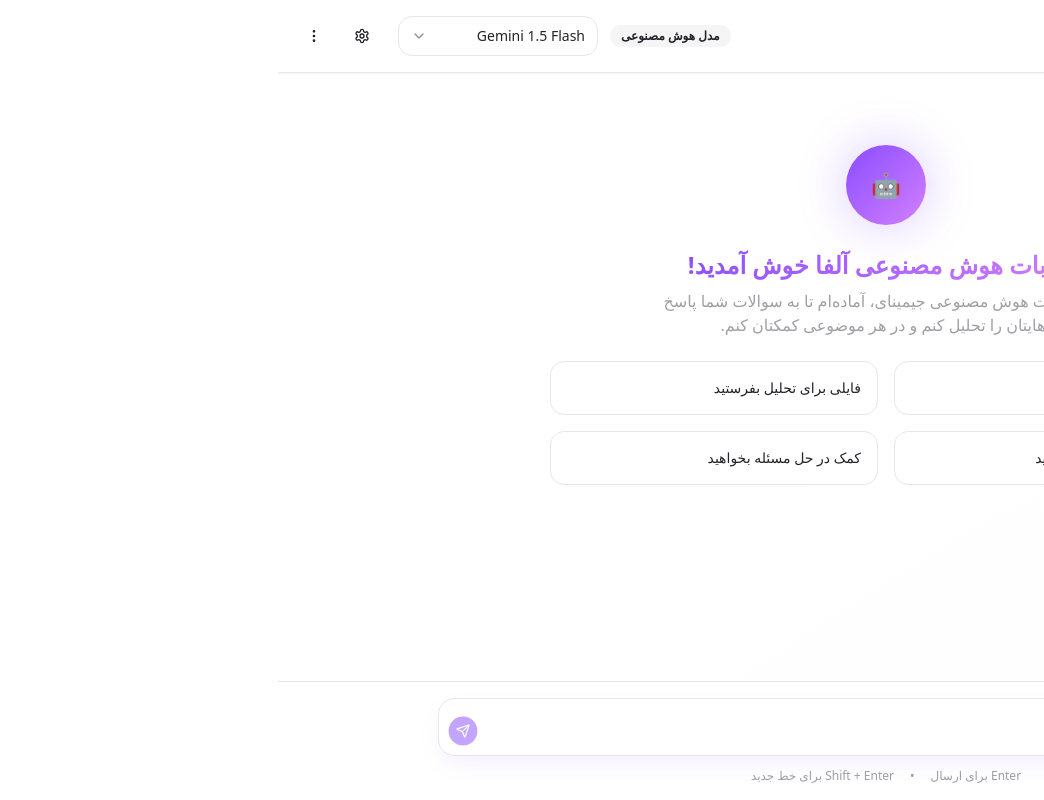
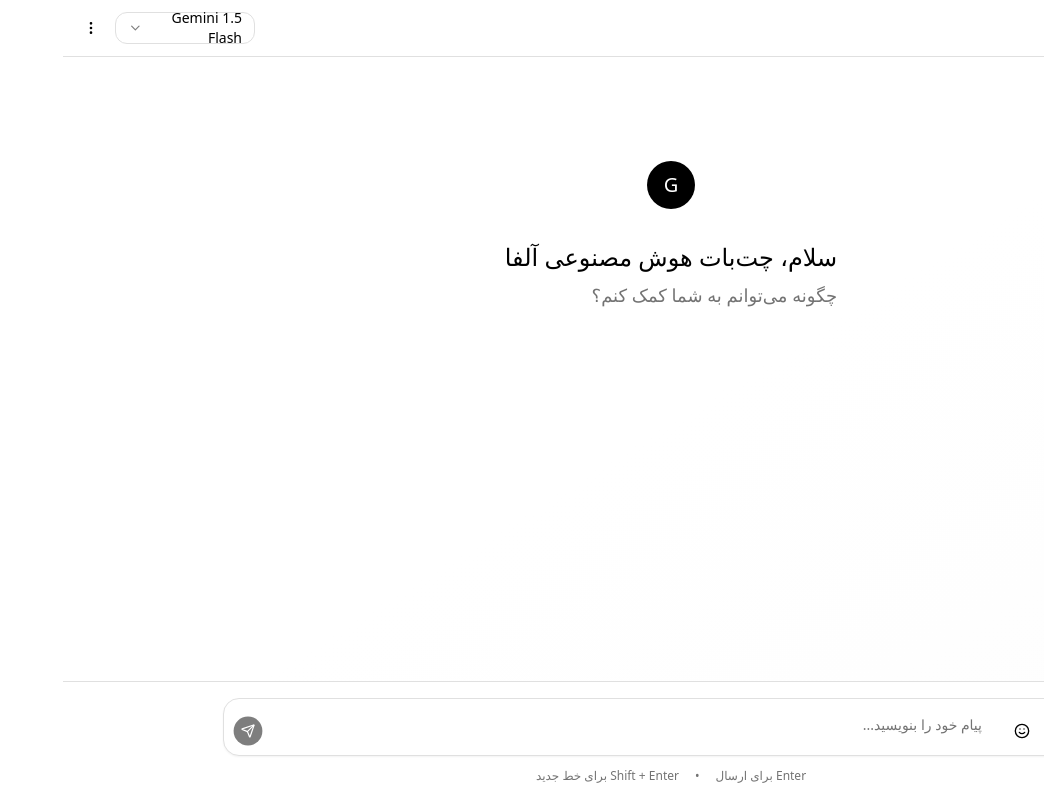
Before and after one commit to Hamed744/jazzy-animated-chatbot, a React (Vite) app: page / in a window 1280 px wide. Shown: the whole page, without its empty margins (236-1280 px from the left). Built offline with nearby package versions, Linux system fonts and the light colour scheme.

Commit message:
Refactor: Update UI for Gemini and Persian
Update the UI to match the provided design, ensuring it supports Gemini models and Persian language.

```diff
--- a/src/components/ChatInterface.tsx
+++ b/src/components/ChatInterface.tsx
@@ -246,7 +246,7 @@ export default function ChatInterface() {
         {/* Main Chat Area */}
         <div className="flex-1 flex flex-col min-w-0">
         {/* Header */}
-        <div className="flex items-center justify-between p-4 border-b border-border bg-card shadow-sm">
+        <div className="flex items-center justify-between p-3 border-b border-border bg-background">
           <div className="flex items-center gap-3">
             <Button
               variant="ghost"
@@ -257,31 +257,21 @@ export default function ChatInterface() {
               <Menu className="h-5 w-5" />
             </Button>
 
-            <div>
-              <h1 className="text-lg font-semibold gradient-text">
-                چت‌بات هوش مصنوعی آلفا
+            <div className="text-center flex-1">
+              <h1 className="text-lg font-semibold text-foreground">
+                گفتگوی جدید
               </h1>
-              {isTyping && (
-                <p className="text-xs text-muted-foreground animate-pulse">
-                  در حال تایپ کردن...
-                </p>
-              )}
             </div>
           </div>
 
-          <div className="flex items-center gap-4">
+          <div className="flex items-center gap-2">
             <ModelSelector
               selectedModel={selectedModel}
               onModelChange={setSelectedModel}
             />
-            <div className="flex items-center gap-2">
-              <Button variant="ghost" size="icon">
-                <Settings className="h-5 w-5" />
-              </Button>
-              <Button variant="ghost" size="icon">
-                <MoreVertical className="h-5 w-5" />
-              </Button>
-            </div>
+            <Button variant="ghost" size="icon" className="w-8 h-8">
+              <MoreVertical className="h-4 w-4" />
+            </Button>
           </div>
         </div>
 
@@ -289,35 +279,17 @@ export default function ChatInterface() {
         <ScrollArea className="flex-1 px-4">
           <div className="max-w-4xl mx-auto py-6 space-y-6">
             {messages.length === 0 ? (
-              <div className="flex flex-col items-center justify-center h-full text-center space-y-6 py-12">
-                <div className="w-20 h-20 rounded-full bg-gradient-primary flex items-center justify-center shadow-glow">
-                  <span className="text-2xl text-primary-foreground">🤖</span>
+              <div className="flex flex-col items-center justify-center h-full text-center space-y-8 py-20">
+                <div className="w-12 h-12 rounded-full bg-foreground flex items-center justify-center">
+                  <span className="text-xl text-background">G</span>
                 </div>
                 <div>
-                  <h2 className="text-2xl font-bold gradient-text mb-2">
-                    به چت‌بات هوش مصنوعی آلفا خوش آمدید!
+                  <h2 className="text-2xl text-foreground mb-2">
+                    سلام، چت‌بات هوش مصنوعی آلفا
                   </h2>
-                  <p className="text-muted-foreground max-w-md mx-auto">
-                    من با قدرت هوش مصنوعی جیمینای، آماده‌ام تا به سوالات شما پاسخ دهم، فایل‌هایتان را تحلیل کنم و در هر موضوعی کمکتان کنم.
+                  <p className="text-muted-foreground text-lg">
+                    چگونه می‌توانم به شما کمک کنم؟
                   </p>
-                </div>
-
-                <div className="grid grid-cols-1 md:grid-cols-2 gap-4 w-full max-w-2xl">
-                  {[
-                    "سوال کلی بپرسید",
-                    "فایلی برای تحلیل بفرستید",
-                    "درباره یک موضوع صحبت کنید",
-                    "کمک در حل مسئله بخواهید"
-                  ].map((suggestion, index) => (
-                    <Button
-                      key={index}
-                      variant="outline"
-                      className="p-4 h-auto text-right justify-start hover:shadow-card transition-all duration-200"
-                      onClick={() => sendMessage(suggestion)}
-                    >
-                      {suggestion}
-                    </Button>
-                  ))}
                 </div>
               </div>
             ) : (
--- a/src/components/ChatSidebar.tsx
+++ b/src/components/ChatSidebar.tsx
@@ -67,33 +67,33 @@ export default function ChatSidebar({
       {/* Sidebar */}
       <div
         className={cn(
-          "fixed right-0 top-0 h-full w-80 bg-card border-l border-border z-50 transform transition-transform duration-300 ease-in-out md:relative md:transform-none",
+          "fixed right-0 top-0 h-full w-64 bg-background border-l border-border z-50 transform transition-transform duration-300 ease-in-out md:relative md:transform-none",
           isOpen ? "translate-x-0" : "translate-x-full md:translate-x-0",
           !isOpen && "md:w-16"
         )}
       >
         {/* Header */}
-        <div className="flex items-center justify-between p-4 border-b border-border">
+        <div className="flex items-center justify-between p-3 border-b border-border">
           {isOpen && (
-            <h2 className="text-lg font-semibold gradient-text">گفتگوها</h2>
+            <h2 className="text-lg font-semibold text-foreground">گفتگوها</h2>
           )}
           <Button
             variant="ghost"
             size="icon"
             onClick={onToggle}
-            className="hover:bg-primary/10"
+            className="hover:bg-accent"
           >
             {isOpen ? <X className="h-5 w-5" /> : <Menu className="h-5 w-5" />}
           </Button>
         </div>
 
         {/* New Chat Button */}
-        <div className="p-4">
+        <div className="p-3">
           <Button
             onClick={onNewChat}
             className={cn(
-              "bg-gradient-primary hover:shadow-glow transition-all duration-300",
-              isOpen ? "w-full" : "w-8 h-8 p-0"
+              "bg-foreground text-background hover:bg-foreground/90 transition-all duration-200 rounded-lg",
+              isOpen ? "w-full h-10" : "w-8 h-8 p-0"
             )}
           >
             <Plus className="h-4 w-4" />
@@ -108,10 +108,10 @@ export default function ChatSidebar({
               <div
                 key={chat.id}
                 className={cn(
-                  "group relative p-3 rounded-lg cursor-pointer transition-all duration-200 animate-slide-in-up",
+                  "group relative p-3 rounded-lg cursor-pointer transition-all duration-200",
                   currentChatId === chat.id
-                    ? "bg-primary/10 border border-primary/20"
-                    : "hover:bg-muted/50",
+                    ? "bg-accent"
+                    : "hover:bg-accent/50",
                   !isOpen && "w-12 h-12 p-2 mx-auto"
                 )}
                 onClick={() => onSelectChat(chat.id)}
--- a/src/components/ModelSelector.tsx
+++ b/src/components/ModelSelector.tsx
@@ -17,33 +17,28 @@ export default function ModelSelector({ selectedModel, onModelChange }: ModelSel
   const currentModel = models.find(m => m.id === selectedModel);
 
   return (
-    <div className="flex items-center gap-3 animate-fade-in">
-      <Badge variant="secondary" className="text-xs">
-        مدل هوش مصنوعی
-      </Badge>
     <Select value={selectedModel} onValueChange={onModelChange}>
-        <SelectTrigger className="w-[200px] bg-card border-border hover:bg-accent/50 transition-all duration-200">
+      <SelectTrigger className="w-[140px] h-8 bg-background border border-border rounded-lg text-sm font-medium hover:bg-accent/50 transition-all duration-200">
         <SelectValue placeholder="انتخاب مدل">
-            <div className="flex items-center gap-2">
-              <span className="text-sm font-medium">{currentModel?.name}</span>
+          <div className="flex items-center gap-1">
+            <span className="text-sm">{currentModel?.name}</span>
           </div>
         </SelectValue>
       </SelectTrigger>
-        <SelectContent className="bg-card border-border shadow-lg">
+      <SelectContent className="bg-background border-border shadow-lg rounded-lg">
         {models.map((model) => (
           <SelectItem
             key={model.id}
             value={model.id}
-              className="hover:bg-accent/50 cursor-pointer transition-colors"
+            className="hover:bg-accent cursor-pointer transition-colors text-right"
           >
             <div className="flex flex-col items-end gap-1">
-                <span className="font-medium">{model.name}</span>
+              <span className="font-medium text-sm">{model.name}</span>
               <span className="text-xs text-muted-foreground">{model.description}</span>
             </div>
           </SelectItem>
         ))}
       </SelectContent>
     </Select>
-    </div>
   );
 }
--- a/src/index.css
+++ b/src/index.css
@@ -7,65 +7,65 @@
 @layer base {
   :root {
     --background: 0 0% 100%;
-    --foreground: 240 10% 15%;
+    --foreground: 0 0% 0%;
 
     --card: 0 0% 100%;
-    --card-foreground: 240 10% 15%;
+    --card-foreground: 0 0% 0%;
 
     --popover: 0 0% 100%;
-    --popover-foreground: 240 10% 15%;
+    --popover-foreground: 0 0% 0%;
 
-    --primary: 260 100% 65%;
+    --primary: 0 0% 0%;
     --primary-foreground: 0 0% 100%;
 
-    --primary-glow: 280 100% 75%;
-    --primary-dark: 245 100% 45%;
+    --primary-glow: 0 0% 20%;
+    --primary-dark: 0 0% 10%;
 
     --secondary: 0 0% 96%;
-    --secondary-foreground: 240 10% 15%;
+    --secondary-foreground: 0 0% 0%;
 
     --muted: 0 0% 96%;
-    --muted-foreground: 240 5% 64%;
+    --muted-foreground: 0 0% 45%;
 
-    --accent: 260 100% 65%;
-    --accent-foreground: 0 0% 100%;
+    --accent: 0 0% 94%;
+    --accent-foreground: 0 0% 0%;
 
-    --destructive: 0 84.2% 60.2%;
-    --destructive-foreground: 210 40% 98%;
+    --destructive: 0 84% 60%;
+    --destructive-foreground: 0 0% 98%;
 
-    --border: 220 13% 91%;
-    --input: 220 13% 91%;
-    --ring: 260 100% 65%;
+    --border: 0 0% 88%;
+    --input: 0 0% 88%;
+    --ring: 0 0% 0%;
 
-    --radius: 1rem;
+    --radius: 0.75rem;
 
-    /* ChatGPT-like gradients */
-    --gradient-primary: linear-gradient(135deg, hsl(var(--primary)), hsl(var(--primary-glow)));
-    --gradient-hero: linear-gradient(135deg, hsl(var(--primary)) 0%, hsl(var(--primary-glow)) 50%, hsl(var(--accent)) 100%);
-    --gradient-card: linear-gradient(145deg, rgba(255,255,255,0.1), rgba(255,255,255,0.05));
+    /* Clean ChatGPT-like design */
+    --gradient-primary: linear-gradient(135deg, hsl(0 0% 0%), hsl(0 0% 20%));
+    --gradient-hero: linear-gradient(135deg, hsl(0 0% 0%) 0%, hsl(0 0% 20%) 100%);
+    --gradient-card: linear-gradient(145deg, rgba(255,255,255,0.8), rgba(255,255,255,0.4));
 
     /* Chat specific colors */
-    --chat-user: 260 100% 65%;
+    --chat-user: 0 0% 0%;
     --chat-user-foreground: 0 0% 100%;
-    --chat-bot: 0 0% 98%;
-    --chat-bot-foreground: 240 10% 15%;
+    --chat-bot: 0 0% 97%;
+    --chat-bot-foreground: 0 0% 0%;
 
     /* Animation variables */
     --animation-bounce: cubic-bezier(0.68, -0.55, 0.265, 1.55);
     --animation-smooth: cubic-bezier(0.4, 0, 0.2, 1);
 
-    /* Shadows */
-    --shadow-glow: 0 0 50px hsl(var(--primary) / 0.3);
-    --shadow-card: 0 10px 25px -5px hsl(var(--primary) / 0.1);
+    /* Minimal shadows */
+    --shadow-glow: 0 1px 3px 0 hsl(0 0% 0% / 0.1);
+    --shadow-card: 0 1px 2px 0 hsl(0 0% 0% / 0.05);
 
     --sidebar-background: 0 0% 100%;
-    --sidebar-foreground: 240 5.3% 26.1%;
-    --sidebar-primary: 240 5.9% 10%;
-    --sidebar-primary-foreground: 0 0% 98%;
+    --sidebar-foreground: 0 0% 0%;
+    --sidebar-primary: 0 0% 0%;
+    --sidebar-primary-foreground: 0 0% 100%;
     --sidebar-accent: 0 0% 96%;
-    --sidebar-accent-foreground: 240 5.9% 10%;
-    --sidebar-border: 220 13% 91%;
-    --sidebar-ring: 217.2 91.2% 59.8%;
+    --sidebar-accent-foreground: 0 0% 0%;
+    --sidebar-border: 0 0% 88%;
+    --sidebar-ring: 0 0% 0%;
   }
 
   .dark {
```
Lines whose indentation alone changed are shown as unchanged.
